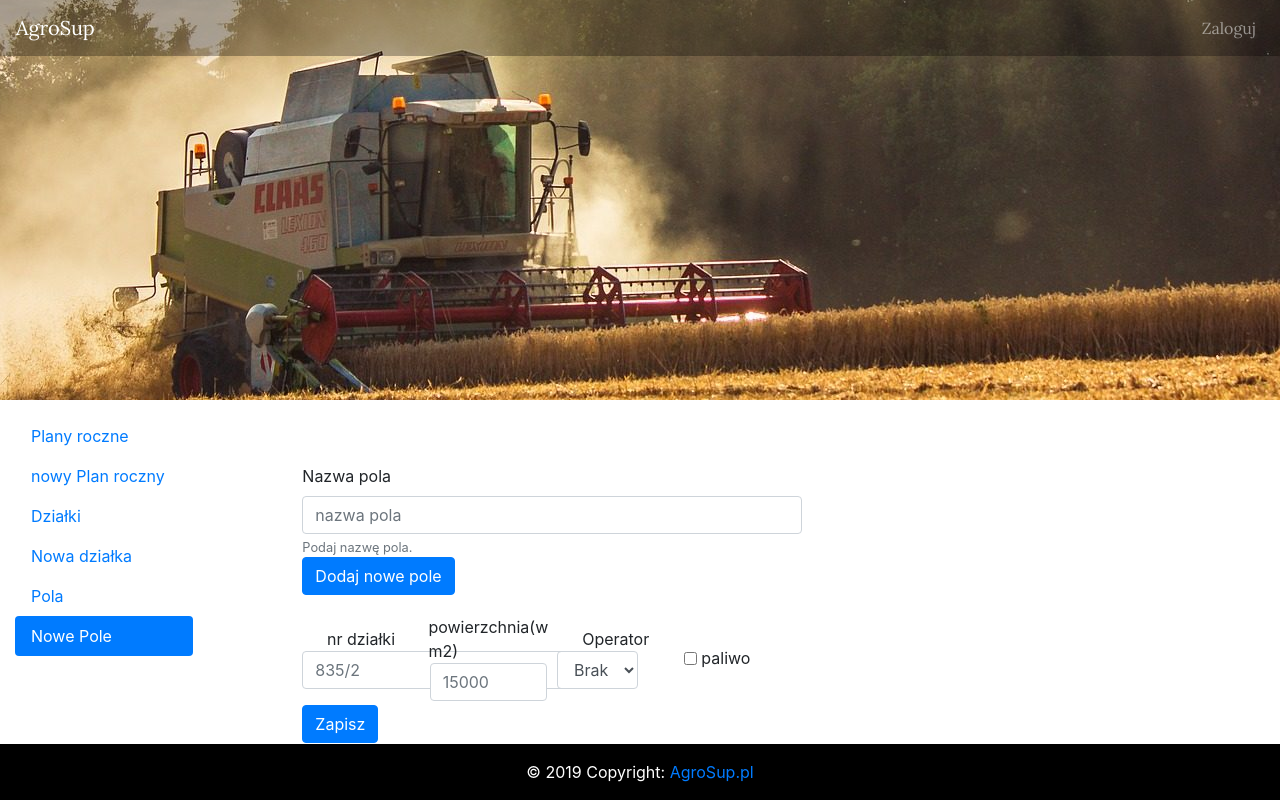
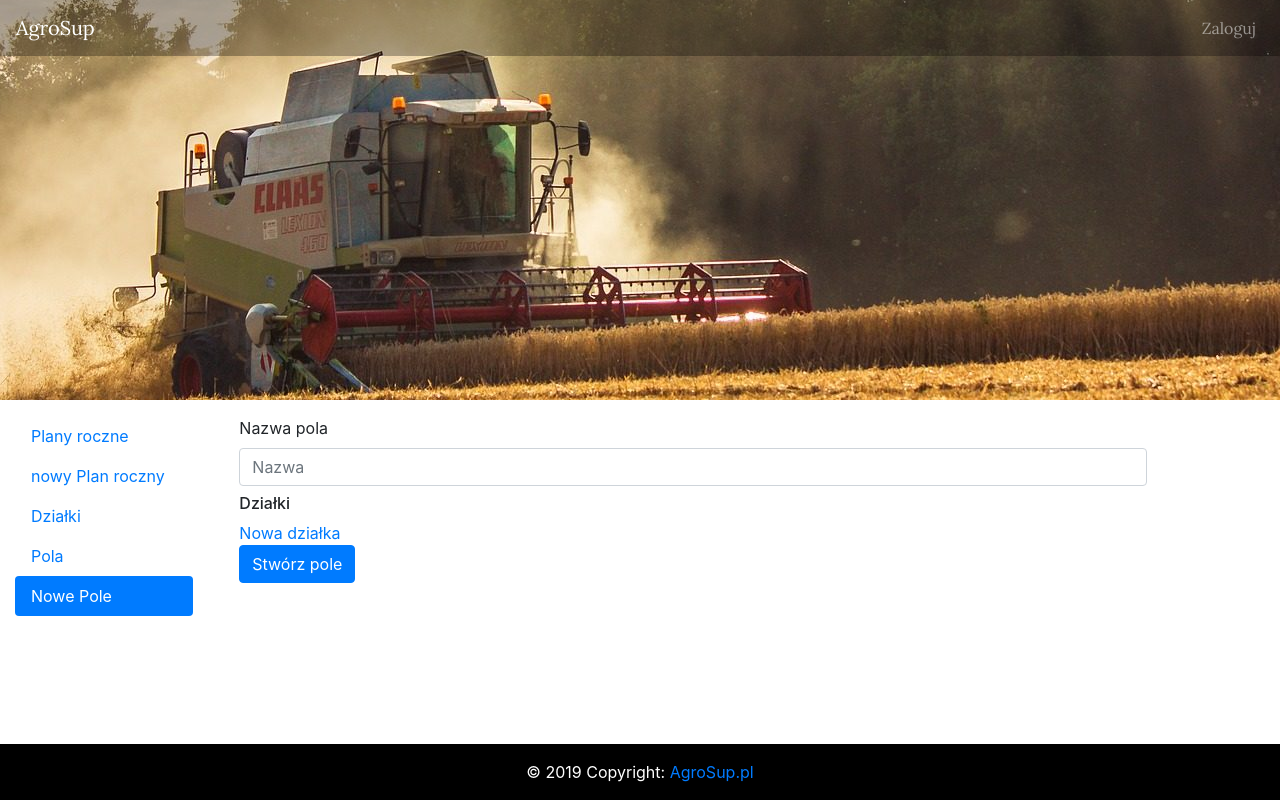
Before and after one commit to Cogitandi/AgroSup_Web, a Symfony app: template templates/data/newField.html.twig in a window 1280 px wide. Run offline with Twig, Linux system fonts and the light colour scheme; the template is opened without the code that fills it, so the values that code supplies are empty; form fields are guessed from the names that the template uses; some libraries are stand-ins or nearby versions.

Commit message:
add field form

```diff
--- a/public/newParcel.js
+++ b/public/newParcel.js
@@ -1,42 +1,60 @@
-function addNewParcel() {
-    var number = document.forms["addParcelForm"]["number"].value;
-    var area = document.forms["addParcelForm"]["area"].value;
-    var operator = document.forms["addParcelForm"]["operator"].value;
-    var fuel = document.forms["addParcelForm"]["fuel"].checked;
+// setup an "add a tag" link
+var $addTagLink = $('<a href="#" class="add_tag_link">Nowa działka</a>');
+var $newLinkLi = $('<div></div>').append($addTagLink);
 
+jQuery(document).ready(function() {
+    // Get the ul that holds the collection of tags
+   var $collectionHolder = $('div.tags');
 
-    var parcels = JSON.parse(sessionStorage.getItem('parcels'));
-    if (parcels == null )  parcels = [];
-    var parcel = {
-        'number':   number,
-        'area':     area,
-        'operator': operator,
-        'fuel':     fuel
-    }
-    parcels.push(parcel);
+    // add the "add a tag" anchor and li to the tags ul
+    $collectionHolder.append($newLinkLi);
 
-    sessionStorage.setItem('parcels', JSON.stringify(parcels)); //zapisz nową listę
+    // count the current form inputs we have (e.g. 2), use that as the new
+    // index when inserting a new item (e.g. 2)
+    $collectionHolder.data('index', $collectionHolder.find(':input').length);
 
-    var pathname = window.location.pathname;
+    $addTagLink.on('click', function(e) {
+        // prevent the link from creating a "#" on the URL
+        e.preventDefault();
 
-    $.post(pathname, parcels, function (returnedData)    {
-        console.log(returnedData);
+        // add a new tag form (see code block below)
+        addTagForm($collectionHolder, $newLinkLi);
     });
 
 
+});
 
+function addTagForm($collectionHolder, $newLinkLi) {
+    // Get the data-prototype explained earlier
+    var prototype = $collectionHolder.data('prototype');
+
+    // get the new index
+    var index = $collectionHolder.data('index');
+
+    // Replace '$$name$$' in the prototype's HTML to
+    // instead be a number based on how many items we have
+    var newForm = prototype.replace(/__name__/g, index);
+
+    // increase the index with one for the next item
+    $collectionHolder.data('index', index + 1);
+
+    $newFormLi ="<button class='remove-tag btn btn-primary mb-2'>Usuń</button></div>";
+
+    // Display the form in the page in an li, before the "Add a tag" link li
+    var $newFormLi = $('<div></div>').append(newForm+$newFormLi);
+
+    // also add a remove button, just for this example
+    //
+    //$newFormLi.append("<button class='remove-tag btn btn-primary mb-2'>Usuń</button>");
+
+    $newLinkLi.before($newFormLi);
+
+    // handle the removal, just for this example
+    $('.remove-tag').click(function(e) {
+        e.preventDefault();
+
+        $(this).parent().remove();
+
+        return false;
+    });
 }
-function show() {
-
-    var parcels = JSON.parse(sessionStorage.getItem('parcels'));
-
-    if (parcels!=null){
-
-        html ='';
-        for(i=0;i<parcels.length;i++)
-        {
-            html += parcels[i].number + parcels[i].area + parcels[i].operator + parcels[i].fuel;
-        }
-        document.getElementById('parcels').innerHTML = html;
-    }
-}
--- a/templates/base.html.twig
+++ b/templates/base.html.twig
@@ -14,6 +14,7 @@
         <link rel="stylesheet" href="https://stackpath.bootstrapcdn.com/bootstrap/4.3.1/css/bootstrap.min.css" integrity="sha384-ggOyR0iXCbMQv3Xipma34MD+dH/1fQ784/j6cY/iJTQUOhcWr7x9JvoRxT2MZw1T" crossorigin="anonymous">
         <link rel="stylesheet" href="/style.css">
 
+        <script src="https://code.jquery.com/jquery-3.4.1.js" integrity="sha256-WpOohJOqMqqyKL9FccASB9O0KwACQJpFTUBLTYOVvVU=" crossorigin="anonymous"></script>
 
         <!-- Fonts -->
         <link href="https://fonts.googleapis.com/css?family=Lora&display=swap" rel="stylesheet">
@@ -73,10 +74,7 @@
         </footer>
         <!-- Footer -->
 
-        <script
-                src="https://code.jquery.com/jquery-3.4.1.js"
-                integrity="sha256-WpOohJOqMqqyKL9FccASB9O0KwACQJpFTUBLTYOVvVU="
-                crossorigin="anonymous"></script>
+
         <!-- <script src="detail.js"></script>
 
 
--- a/templates/data/field.html.twig
+++ b/templates/data/field.html.twig
@@ -10,7 +10,6 @@
                 <a class="nav-link" href="/data/yearPlan" >Plany roczne</a>
                 <a class="nav-link" href="/data/yearPlan/add" >nowy Plan roczny</a>
                 <a class="nav-link" href="/data/parcel" >Działki</a>
-                <a class="nav-link" href="/data/parcel/add" >Nowa działka</a>
                 <a class="nav-link active" href="/data/field" >Pola</a>
                 <a class="nav-link" href="/data/field/add" >Nowe Pole</a>
             </ul>
--- a/templates/data/newField.html.twig
+++ b/templates/data/newField.html.twig
@@ -3,6 +3,7 @@
 {% block title %} {{ parent() }} {% endblock %}
 
 {% block body %}
+    <script src="/newParcel.js"></script>
     <section id="content">
         <div class="container-fluid row mt-3">
             <div class="col-2 mr-3">
@@ -10,77 +11,66 @@
                     <a class="nav-link" href="/data/yearPlan" >Plany roczne</a>
                     <a class="nav-link" href="/data/yearPlan/add" >nowy Plan roczny</a>
                     <a class="nav-link" href="/data/parcel" >Działki</a>
-                <a class="nav-link" href="/data/parcel/add" >Nowa działka</a>
                     <a class="nav-link" href="/data/field" >Pola</a>
                     <a class="nav-link active" href="/data/field/add" >Nowe Pole</a>
                 </ul>
             </div>
             <div class="col-9">
-            <div class="m-5 container col-7">
+
                 {{ form_start(newFieldForm) }}
-                {{ form_errors(newFieldForm )}}
-                <div class="form-group">
-                    <label for="startYear">Nazwa pola</label>
+                <label  for="inlineFormInputName2">Nazwa pola</label>
                 {{ form_widget(newFieldForm.name, {'attr':
-                    {'class': 'form-control',
-                    'placeholder': 'nazwa pola',
-                    'id': 'inputStartYear',
-                    'aria-describedby': 'startYear',
-                    'onblur':   'sprawdzPole("new_year_plan_form_startYear",startYear_reg)'}
+                    {'class': 'form-control mb-2 mr-sm-2',
+                    'placeholder': 'Nazwa',
+                    'id': 'inlineFormInputName2',
+                    }
                     })}}
-                    <small id="startYear" class="form-text text-muted">Podaj nazwę pola.</small>
-                    <button type="submit" class="btn btn-primary">Dodaj nowe pole</button>
-                    {{ form_end(newFieldForm) }}
-                </div>
-                <div id="parcels">
-                    <script src="/newParcel.js"></script>
-                    <script>show();</script>
+                <h6>Działki</h6>
 
-                    <form class="form-inline" name="addParcelForm" onsubmit = "addNewParcel()">
-                        <div class="form-row align-items-center">
-                            <div class="col-sm-3 my-1">
-
-                                <label for="inlineFormInputName">nr działki</label>
-                                <input type="text" class="form-control" name="number" placeholder="835/2">
-                            </div>
-                            <div class="col-sm-3 my-1">
-                                <label  for="inlineFormInputGroupUsername">powierzchnia(w m2)</label>
-                                <div class="input-group">
-                                    <input type="text" class="form-control" name="area" placeholder="15000">
-                                </div>
-                            </div>
-
-                            <div class="col-sm-3 my-1">
-                                <label for="inputState">Operator</label>
-                                <select name="operator" class="form-control">
-                                    <option selected>Brak</option>
-                                    {% for operator in operators %}
-                                    <option>{{operator.firstName}} {{operator.surname}}</option>
-                                    {% endfor %}
-                                </select>
-                            </div>
-                            <div class="col-auto">
-                                <div class="form-check">
-                                    <input class="form-check-input" type="checkbox" name="fuel">
-                                    <label class="form-check-label" for="autoSizingCheck2">
-                                        paliwo
-                                    </label>
-                                </div>
-                            </div>
-                            <div class="col-auto my-auto">
-                                <button type="submit" class="btn btn-primary" >Zapisz</button>
-                            </div>
-                        </div>
-                    </form>
+                <div class="tags" data-prototype="
+                    <div class='form-inline'>
+                    <label class='sr-only' for='parcelNumberInput'>Numer działki</label>
+                    {{ form_widget(newFieldForm.parcels.vars.prototype.parcelNumber,{'attr':
+                    {'class': 'form-control mb-2 mr-sm-2',
+                    'placeholder': 'Numer działki',
+                    'id': 'parcelNumberInput',
+                    }})|e }}
+                    <label class='sr-only' for='cultivatedAreaInput'>Powierzchnia</label>
+                    {{ form_widget(newFieldForm.parcels.vars.prototype.cultivatedArea,{'attr':
+                    {'class': 'form-control mb-2 mr-sm-2',
+                    'placeholder': 'Powierzchnia',
+                    'id': 'cultivatedAreaInput',
+                    }})|e }}
+                    <label class='sr-only' for='operatorInput'>Operator</label>
+                    {{ form_widget(newFieldForm.parcels.vars.prototype.ArimrOperator,{'attr':
+                    {'class': 'custom-select mb-2 mr-sm-2',
+                    'id': 'operatorInput',
+                    'selected': 'ja',
+                    }})|e }}
+                    <div class='form-check mb-2 mr-sm-2'>
+                    <label class='form-check-label' for='fuel'>Paliwo </label>
+                    {{ form_widget(newFieldForm.parcels.vars.prototype.fuelApplication,{'attr':
+                    {'class': 'form-check-input',
+                    'type': 'checkbox',
+                    'id': 'fuel',
+                    }})|e }}
 
                     </div>
 
 
 
 
+
+
+                    ">
+
                 </div>
 
 
+
+
+                <button type="submit" class="btn btn-primary">Stwórz pole</button>
+                {{ form_end(newFieldForm) }}
             </div>
         </div>
     </section>
--- a/templates/data/newYearPlan.html.twig
+++ b/templates/data/newYearPlan.html.twig
@@ -10,7 +10,6 @@
                 <a class="nav-link" href="/data/yearPlan" >Plany roczne</a>
                 <a class="nav-link active" href="/data/yearPlan/add" >nowy Plan roczny</a>
                 <a class="nav-link" href="/data/parcel" >Działki</a>
-                <a class="nav-link" href="/data/parcel/add" >Nowa działka</a>
                 <a class="nav-link" href="/data/field" >Pola</a>
                 <a class="nav-link" href="/data/field/add" >Nowe Pole</a>
             </ul>
--- a/templates/data/yearPlan.html.twig
+++ b/templates/data/yearPlan.html.twig
@@ -10,7 +10,6 @@
                 <a class="nav-link active" href="/data/yearPlan" >Plany roczne</a>
                 <a class="nav-link" href="/data/yearPlan/add" >nowy Plan roczny</a>
                 <a class="nav-link" href="/data/parcel" >Działki</a>
-                <a class="nav-link" href="/data/parcel/add" >Nowa działka</a>
                 <a class="nav-link" href="/data/field" >Pola</a>
                 <a class="nav-link" href="/data/field/add" >Nowe Pole</a>
             </ul>
--- a/templates/data/yearPlanToChoose.html.twig
+++ b/templates/data/yearPlanToChoose.html.twig
@@ -10,7 +10,6 @@
                 <a class="nav-link" href="/data/yearPlan" >Plany roczne</a>
                 <a class="nav-link" href="/data/yearPlan/add" >nowy Plan roczny</a>
                 <a class="nav-link" href="/data/parcel" >Działki</a>
-                <a class="nav-link" href="/data/parcel/add" >Nowa działka</a>
                 <a class="nav-link" href="/data/field" >Pola</a>
                 <a class="nav-link active" href="/data/field/add" >Nowe Pole</a>
             </ul>
```
Also changed, not shown: nbproject/project.xml (added, +9 -0 lines), src/Controller/DataController.php (+67 -68 lines), src/Form/NewFieldFormType.php (+19 -8 lines), src/Form/ParcelType.php (added, +52 -0 lines), templates/data/parcel.html.twig (+4 -10 lines), 2 other files. Lines whose indentation alone changed are shown as unchanged.
